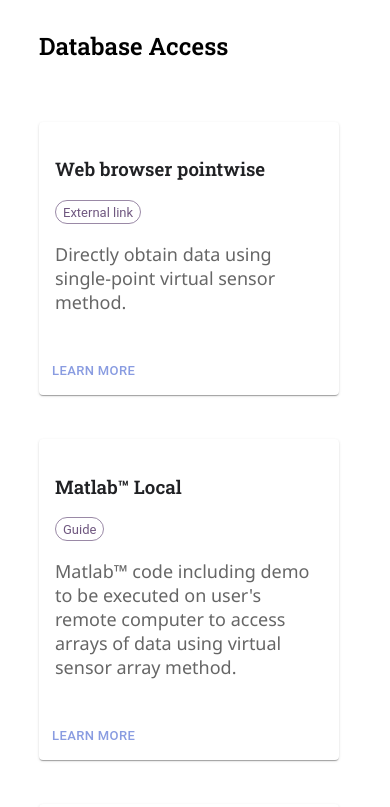
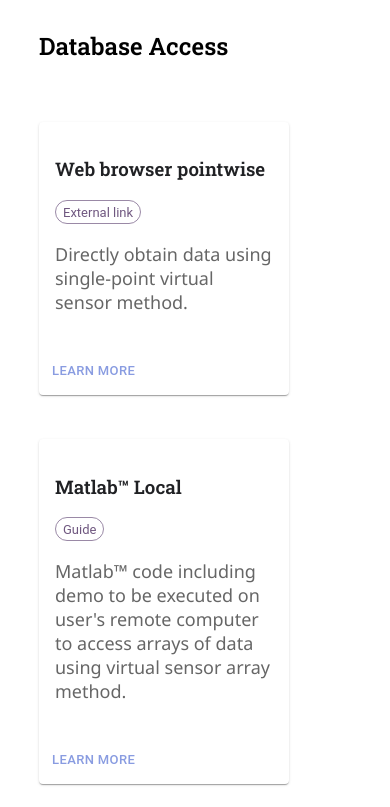
Before and after one commit to sciserver/turbulence-web, a Next.js app: page /database in a window 390 px wide. Shown: the part 1000-1807 px from the top of the page. Built offline with nearby package versions, Linux system fonts and the light colour scheme; no server answers.

Commit message:
Fixed iPhone video play

```diff
--- a/components/common/banner.tsx
+++ b/components/common/banner.tsx
@@ -44,7 +44,7 @@ export const Banner = () => {
   }, []);
 
   return <Styled {...{ bannerwidth }}>
-    <video src={`${hostURL}Smokesheet-snapshot-JHTDB.mp4`} autoPlay loop muted />
+    <video src={`${hostURL}Smokesheet-snapshot-JHTDB.mp4`} autoPlay loop muted playsInline />
     <h1 className="centered">Johns Hopkins Turbulence Database</h1>
   </Styled>;
 };
--- a/components/common/card.tsx
+++ b/components/common/card.tsx
@@ -15,7 +15,7 @@ const StyledCard = styled(Card)`
     max-width: 550px;
   }
   @media only screen and (max-width: 600px) {
-    max-width: 300px;
+    max-width: 250px;
   }
 
     .actions {
@@ -30,7 +30,7 @@ const StyledCard = styled(Card)`
       }
       @media only screen and (max-width: 600px) {
         height: 140px;
-        width: 300px;
+        width: 250;
       }
   }
 
```
